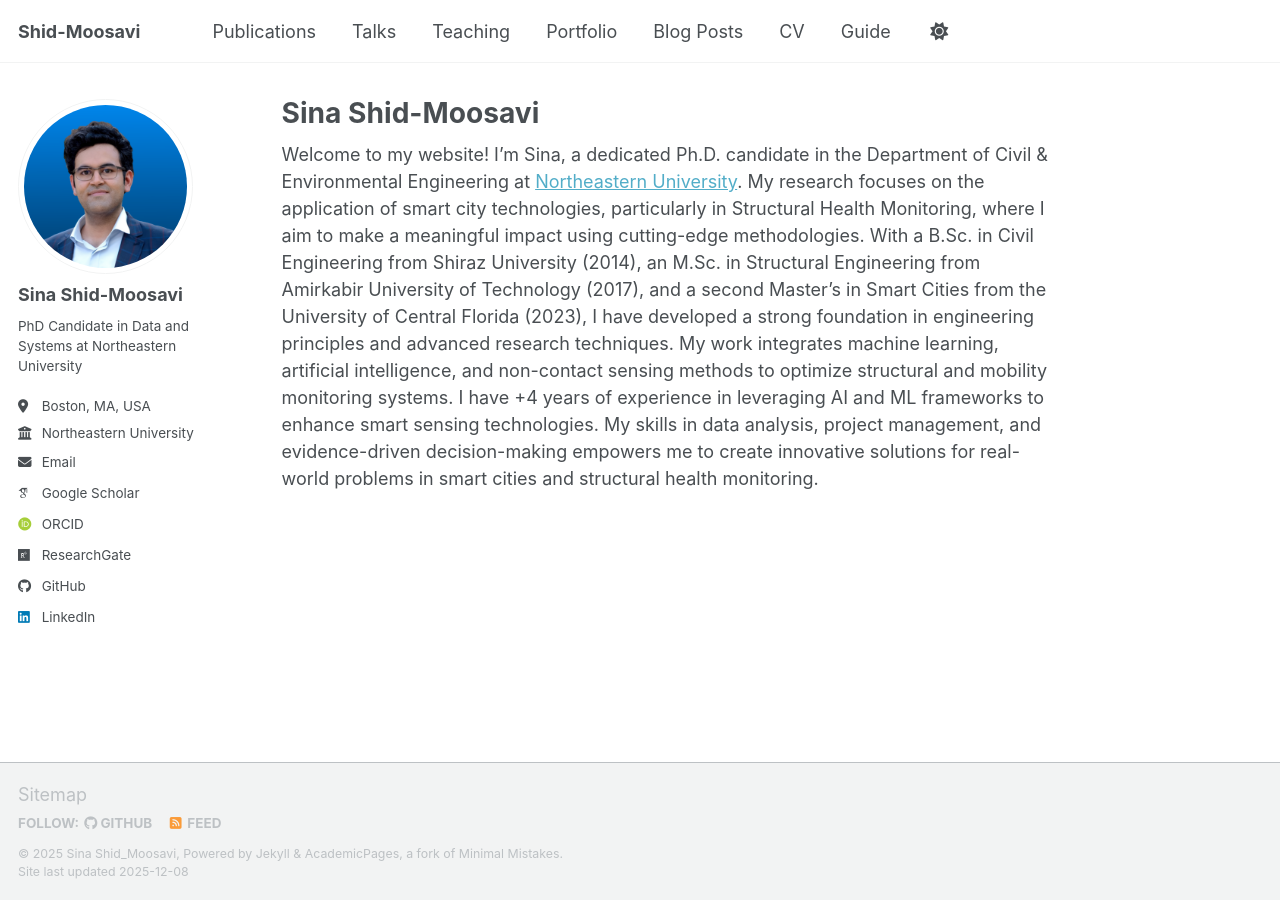
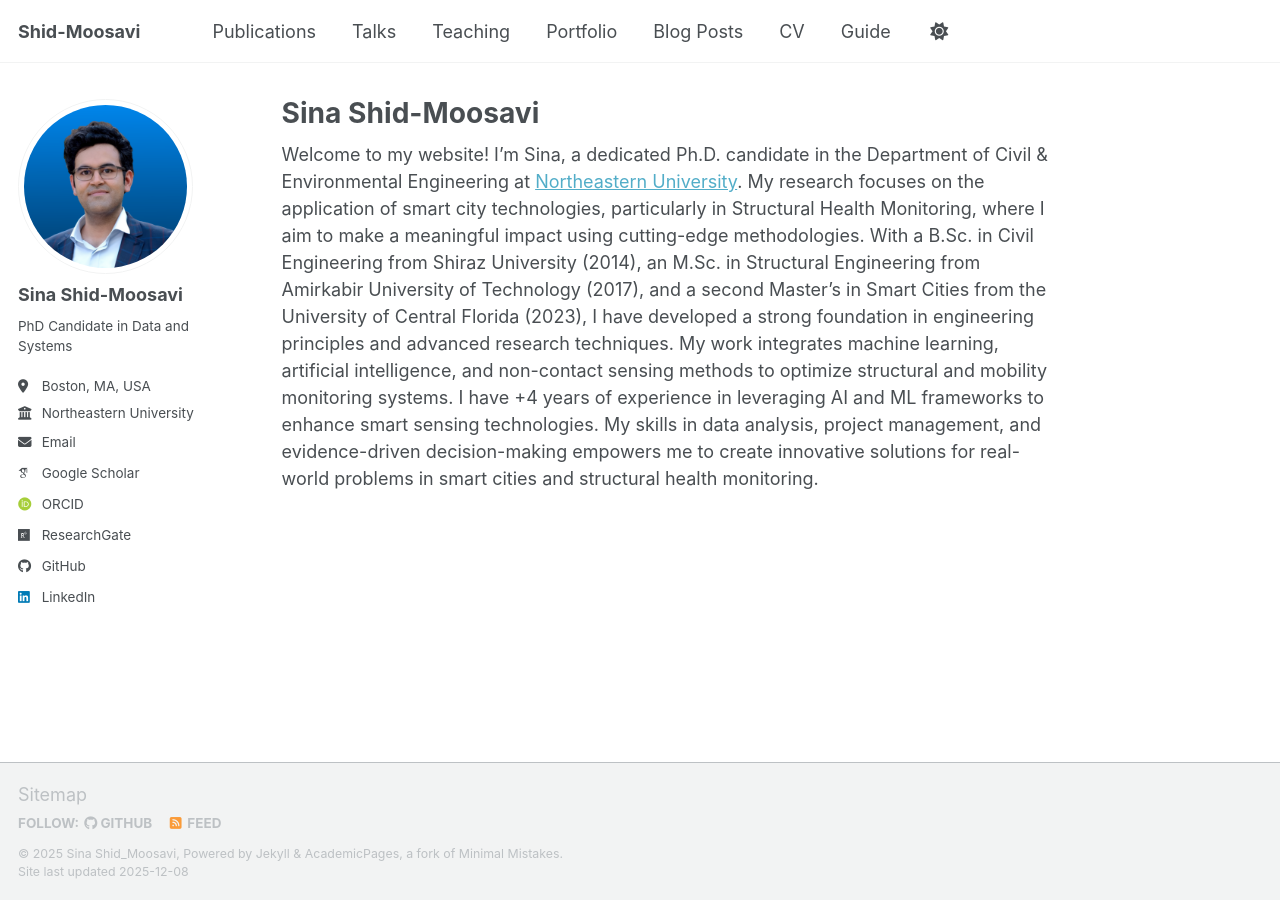
Before and after one commit to ShidMoosavi/ShidMoosavi.github.io, a Jekyll site: the page built from _pages/about.md, in a window 1280 px wide. Built offline with Jekyll 4.4.1, drawn with Linux system fonts in a browser that asks for light colours; some web fonts are replaced; a script bundle is joined from its source files by our own code; library files that are not in the unit come from our copies.

Commit message:
Update description and bio in _config.yml

```diff
--- a/_config.yml
+++ b/_config.yml
@@ -12,7 +12,7 @@
 title                    : "Shid-Moosavi"
 title_separator          : "-"
 name                     : &name "Sina Shid_Moosavi"
-description              : &description "PhD Candidate in Data and Systems at Northeastern University"   # Update this with a general description of your site, this is the default if not overridden by a page
+description              : &description "PhD Candidate in Data and Systems"   # Update this with a general description of your site, this is the default if not overridden by a page
 url                      : https://ShidMoosavi.github.io # The base hostname & protocol for your site e.g. "https://[your GitHub username].github.io",
                                                            # or if you already have some other page hosted on Github then use "https://[your GitHub username].github.io/[Your Repo Name]"
 baseurl                  : "" # the subpath of your site, e.g. "/blog"
@@ -26,7 +26,7 @@
   avatar           : "Profile.png"
   name             : "Sina Shid-Moosavi"
   pronouns         : # example: "she/her"
-  bio              : "PhD Candidate in Data and Systems at Northeastern University"
+  bio              : "PhD Candidate in Data and Systems"
   location         : "Boston, MA, USA"
   employer         : "Northeastern University"
   uri              : # URL
```
